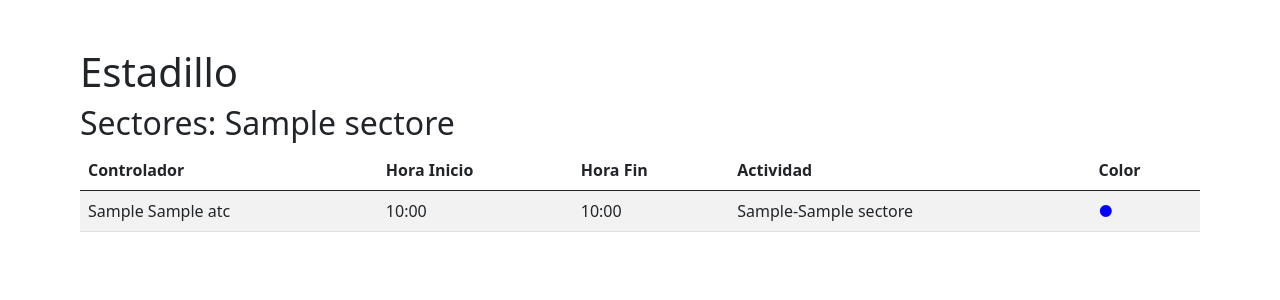
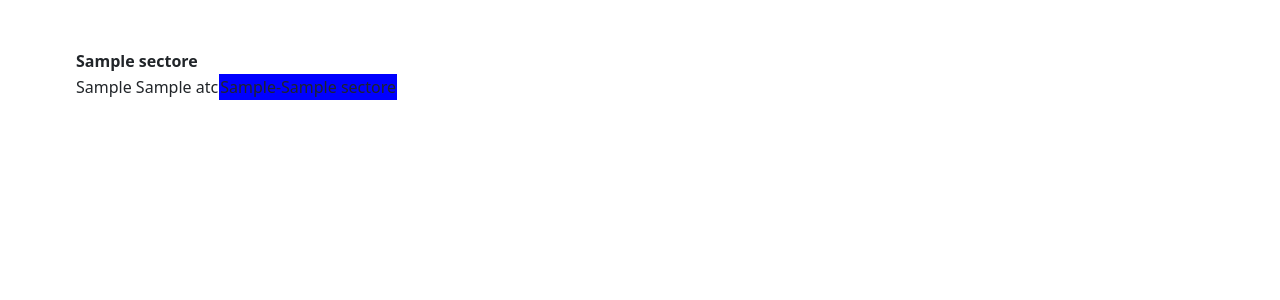
Before and after one commit to jtoledo1974/atcapp, a Flask app: page /estadillo in a window 1280 px wide. Shown: the part 84-384 px from the top of the page. Run offline with Flask 3, Linux system fonts and the light colour scheme; the visitor is signed in with stand-in values (Sample User, id 1); tables that the repository leaves empty hold one stand-in row (values such as "Sample post"); parts of the project's set-up code (start-up, migrations or seed data) failed here and were passed over.

Commit message:
Se genera una página de estadillo que no ajusta el tamaño de las celdas apropiadamente, pero presenta todos los estadillos.

```diff
--- a/src/cambios/estadillos.py
+++ b/src/cambios/estadillos.py
@@ -46,6 +46,8 @@ class PeriodoData:
     hora_fin: str
     actividad: str
     color: str
+    duracion: int
+    """Duracion en minutos"""
 
 
 @dataclass
@@ -139,6 +141,7 @@ def genera_datos_grupo(grupo: Grupo) -> GrupoDatos:
                     hora_fin=datetime.strftime(p.hora_fin, "%H:%M"),
                     actividad=_genera_actividad(p),
                     color=_genera_color(p),
+                    duracion=(p.hora_fin - p.hora_inicio).seconds // 60,
                 )
                 for p in periodos
             ],
--- a/src/cambios/templates/estadillo.html
+++ b/src/cambios/templates/estadillo.html
@@ -3,36 +3,27 @@
 {% block title %}Mi Estadillo{% endblock %}
 
 {% block content %}
-<div class="container mt-5">
-    <h1>Estadillo</h1>
+<table>
     {% for grupo in grupos %}
-    <div class="grupo">
-        <h2>Sectores: {{ grupo.sectores | join(', ') }}</h2>
-        <table class="table table-striped">
     <thead>
         <tr>
-                    <th>Controlador</th>
-                    <th>Hora Inicio</th>
-                    <th>Hora Fin</th>
-                    <th>Actividad</th>
-                    <th>Color</th>
+            {% for sector in grupo.sectores %}
+            <th>{{ sector }}</th>
+            {% endfor %}
         </tr>
     </thead>
     <tbody>
         {% for atc in grupo.atcs %}
-                {% for periodo in atc.periodos %}
         <tr>
             <td>{{ atc.nombre }}</td>
-                    <td>{{ periodo.hora_inicio }}</td>
-                    <td>{{ periodo.hora_fin }}</td>
-                    <td>{{ periodo.actividad }}</td>
-                    <td><span style="color: {{ periodo.color }};">&#9679;</span></td>
+            {% for periodo in atc.periodos %}
+            <td style="background-color:{{ periodo.color }};">
+                {{ periodo.actividad }}
+            </td>
+            {% endfor %}
         </tr>
         {% endfor %}
+    </tbody>
     {% endfor %}
-            </tbody>
 </table>
-    </div>
-    {% endfor %}
-</div>
 {% endblock %}
```
Lines whose indentation alone changed are shown as unchanged.
